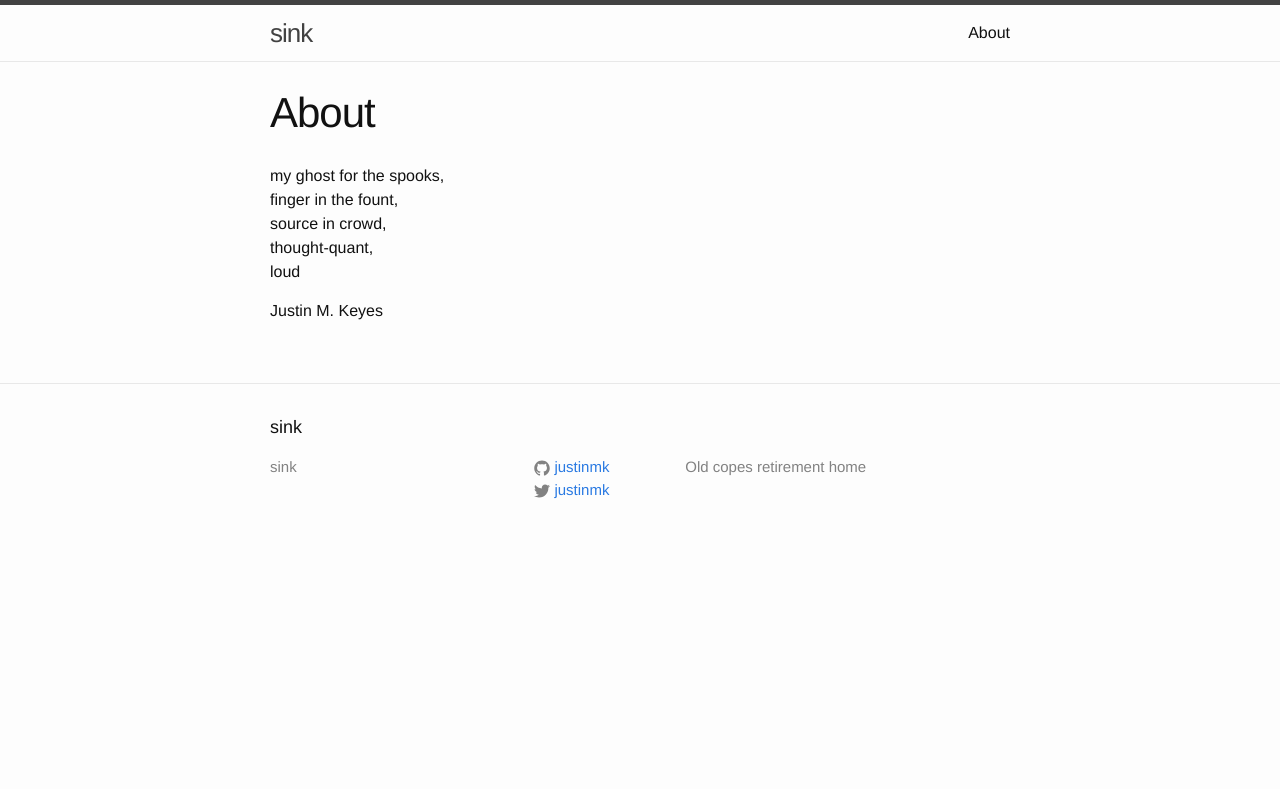
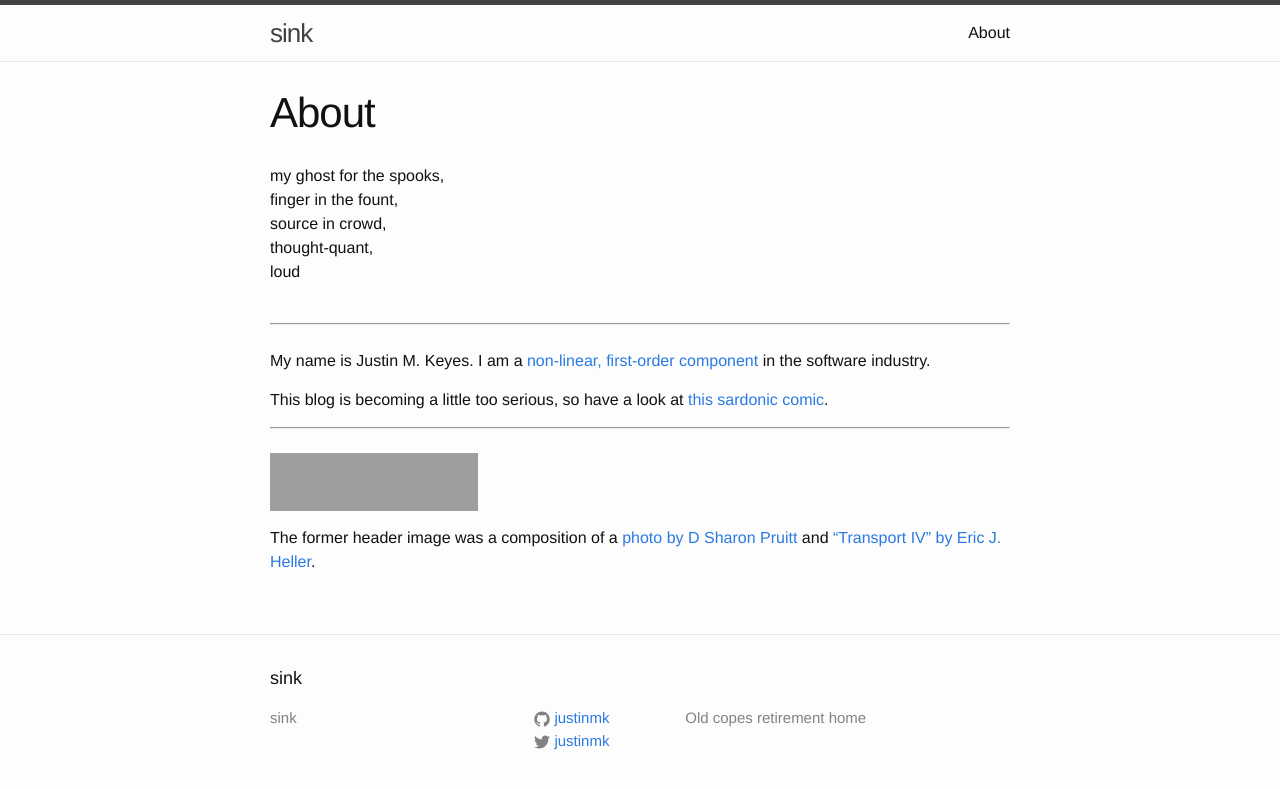
Before and after one commit to justinmk/justinmk.github.io, a Jekyll site: the page built from about.md, in a window 1280 px wide. Shown: the top 789 px of the page. Built offline with Jekyll 4.4.1, drawn with Linux system fonts in a browser that asks for light colours; grey boxes are pictures that could not be loaded.

Commit message:
about: old blog info

```diff
--- a/about.md
+++ b/about.md
@@ -9,5 +9,18 @@ finger in the fount,<br/>
 source in crowd,<br/>
 thought-quant,<br/>
 loud<br/>
+<br/>
 
-Justin M. Keyes
+---
+
+<br/>
+My name is Justin M. Keyes. I am a [non-linear, first-order component](http://alistair.cockburn.us/Characterizing+people+as+non-linear%2c+first-order+components+in+software+development) in the software industry.
+
+This blog is becoming a little too serious, so have a look at [this sardonic comic](http://xkcd.com/904/).
+
+---
+
+<br/>
+<a href="http://stackoverflow.com/users/152142/justin-m-keyes"><img alt="profile for Justin M. Keyes at Stack Overflow, Q&amp;A for professional and enthusiast programmers" height="58" src="http://stackoverflow.com/users/flair/152142.png" title="profile for Justin M. Keyes at Stack Overflow" width="208" /></a>
+
+The former header image was a composition of a <a href="http://www.flickr.com/photos/pinksherbet/503685059/">photo by D Sharon Pruitt</a> and <a href="http://www.ericjhellergallery.com/index.pl?page=image;iid=10">"Transport IV" by Eric J. Heller</a>.
```
